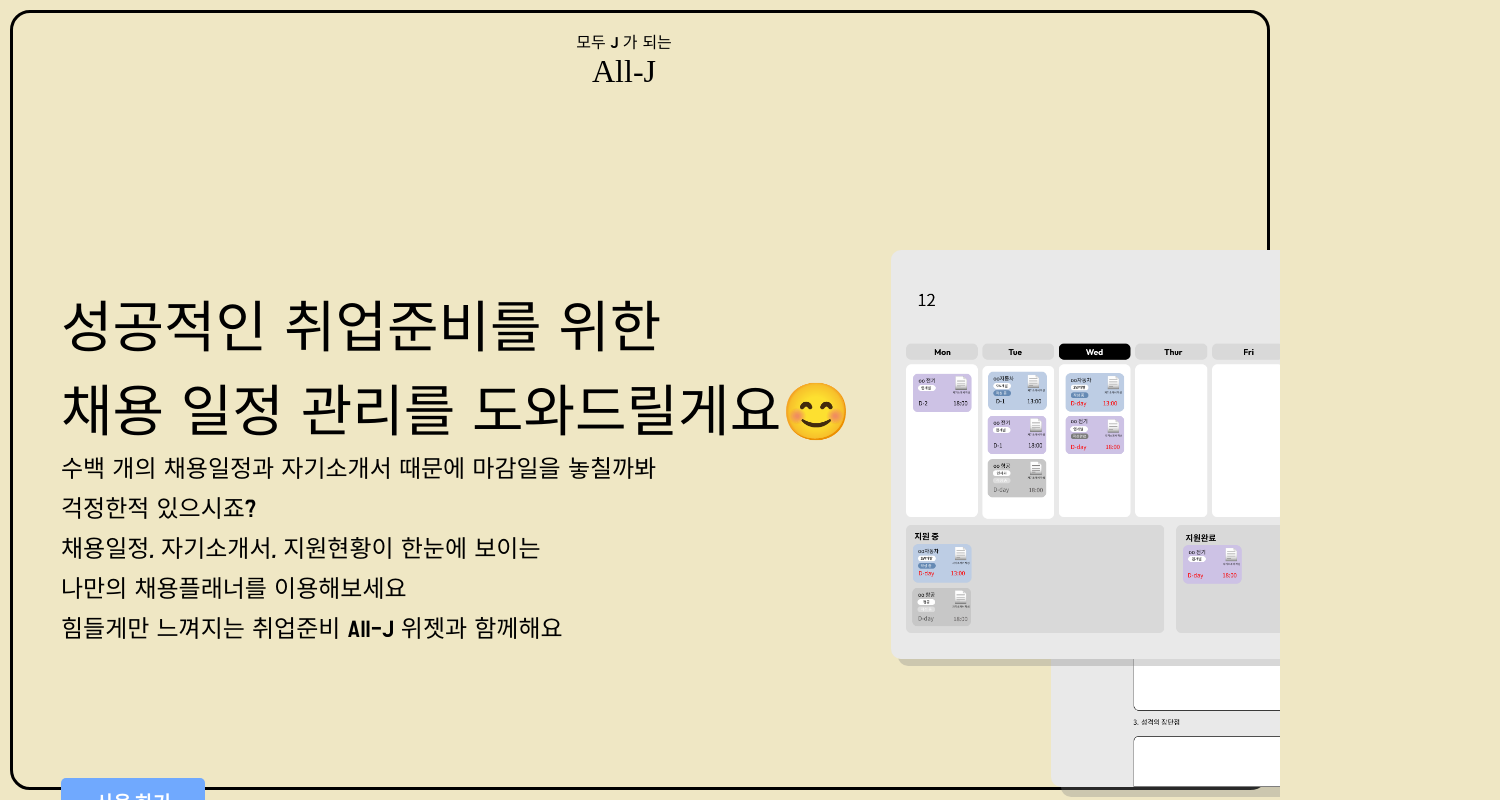
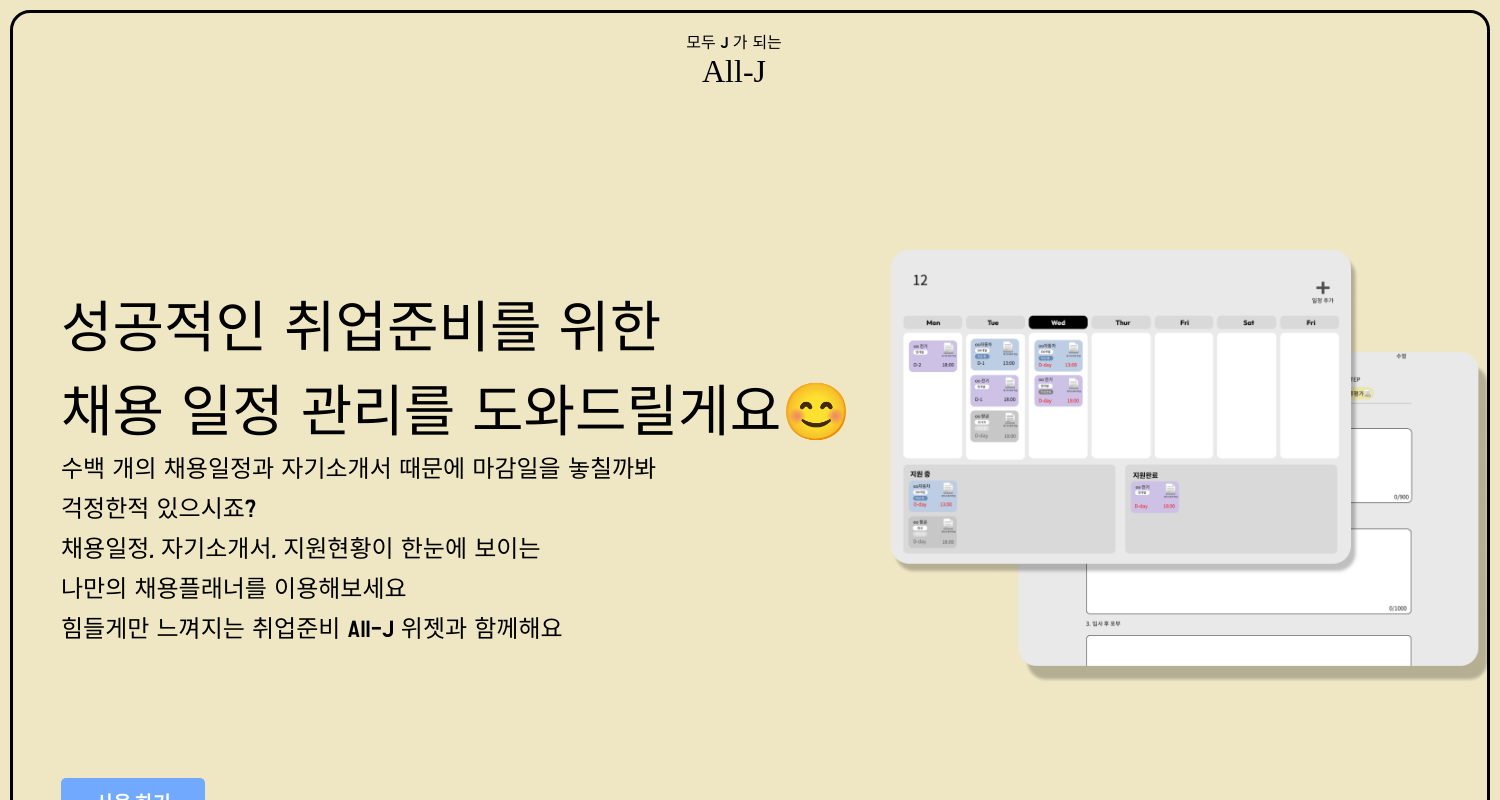
Before and after one commit to p-so-yeon/All_J, a React (Create React App) app: page / in a window 1280 px wide. Shown: the whole page, 1500 px wide, since content can reach past the window. Built offline with nearby package versions, Linux system fonts and the light colour scheme; a web font is replaced by a local one.

Commit message:
디쟌 수정500

```diff
--- a/src/App.css
+++ b/src/App.css
@@ -4,8 +4,10 @@
   text-align: center;
   font-family: "Noto Sans KR", sans-serif;
   padding: 10px;
-  overflow: hidden;
+  overflow-x: hidden;
   height: 100vh;
+  width: 1500px;
+  margin: 0 auto;
   box-sizing: border-box;
 }
 body {
--- a/src/Landing.css
+++ b/src/Landing.css
@@ -1,9 +1,9 @@
 @import url("https://fonts.googleapis.com/css2?family=Anton&family=Bagel+Fat+One&family=Black+Han+Sans&family=Do+Hyeon&family=Gasoek+One&family=Nanum+Gothic:wght@700&family=Noto+Sans+KR:wght@200;300&family=Noto+Serif:ital,wght@1,900&display=swap");
 .land {
   border-radius: 20px;
-  height: 100%;
+  min-height: 100%;
   width: 100%;
-
+  text-align: center;
   border: solid 3px black;
   box-sizing: border-box;
 }
@@ -32,6 +32,7 @@
   display: flex;
   margin-top: 8rem;
   gap: 40px;
+  padding-bottom: 20px;
 }
 
 .left {
@@ -104,24 +105,9 @@
 }
 
 .planner {
-  position: absolute; /* 이미지를 절대 위치로 설정 */
-  top: 0;
-  left: 0;
-  border-radius: 10px;
-  z-index: 2;
-  box-shadow: 7px 7px rgba(128, 128, 128, 0.317);
-
-  width: 35rem;
-}
-
-.write {
-  position: absolute; /* 이미지를 절대 위치로 설정 */
-  top: 8rem; /* 두 번째 이미지를 약간 아래로 이동 */
-  left: 10rem; /* 두 번째 이미지를 약간 오른쪽으로 이동 */
-  z-index: 1;
-  box-shadow: 10px 10px rgba(128, 128, 128, 0.317);
-  border-radius: 10px;
-  width: 35rem;
+  margin-right: 50px;
+  width: 600px;
+  height: auto;
 }
 
 @media only screen and (max-width: 414px) {
@@ -215,7 +201,7 @@
     left: 3rem;
     border-radius: 10px;
     z-index: 2;
-    box-shadow: 7px 7px rgba(128, 128, 128, 0.317);
+
     right: 20rem;
     width: 15rem;
   }
--- a/src/Landing.js
+++ b/src/Landing.js
@@ -1,6 +1,6 @@
 import React from "react";
 import "./Landing.css";
-import planner from "./planner.png";
+import planner from "./landingimg.png";
 import write from "./write.png";
 import ReactGA from "react-ga4";
 import { useNavigate } from "react-router-dom";
@@ -42,10 +42,7 @@
           </div>
         </div>
         <div className="right">
-          <div className="image">
-            <img src={planner} alt="img" className="planner" />{" "}
-            <img src={write} className="write" alt="img" />
-          </div>
+          <img src={planner} alt="img" className="planner" />{" "}
         </div>
       </div>
     </div>
```
Also changed, not shown: src/landingimg.png (added).
